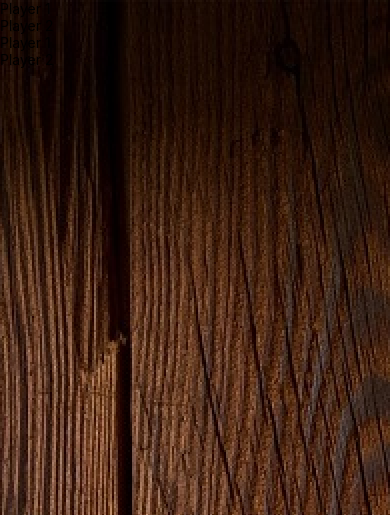
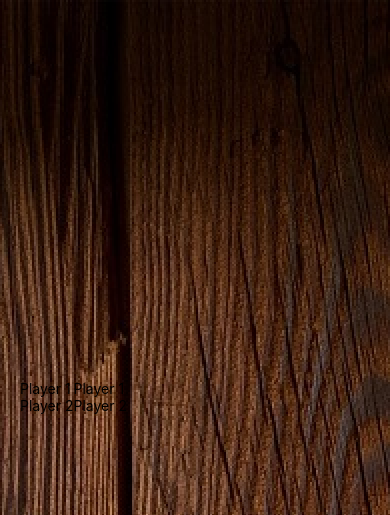
Before and after one commit to ribeirorvs/Dominoes_Score, a React Native app in the folder domino_score/: screen / in a window 390 px wide. Shown: the top 515 px of the page. Built offline with nearby package versions, Linux system fonts and the light colour scheme.

Commit message:
Create the players view layout style

```diff
--- a/domino_score/src/pages/Home.tsx
+++ b/domino_score/src/pages/Home.tsx
@@ -7,8 +7,8 @@ export function Home() {
     return (
         <View style={layout.container}>
             <ImageBackground source={backgroundImage} style={layout.backgroundImage}>
-                <View style={layout.container}>
-                    <View>
+                <View style={layout.content}>
+                    <View style={layout.players}>
                         <View>
                             <Text>Player 1</Text>
                             <View></View>
--- a/domino_score/src/styles/layout.ts
+++ b/domino_score/src/styles/layout.ts
@@ -7,5 +7,17 @@ export const layout = StyleSheet.create({
     backgroundImage: {
         flex: 1,
         width: '100%'
+    },
+    content: {
+        flex: 1,
+        flexDirection: 'row',
+        alignItems: 'center',
+        justifyContent: 'center',
+    },
+    players: {
+        paddingHorizontal: 20,
+        width: '100%',
+        height: 85,
+        flexDirection: 'row'
     }
 });
```
